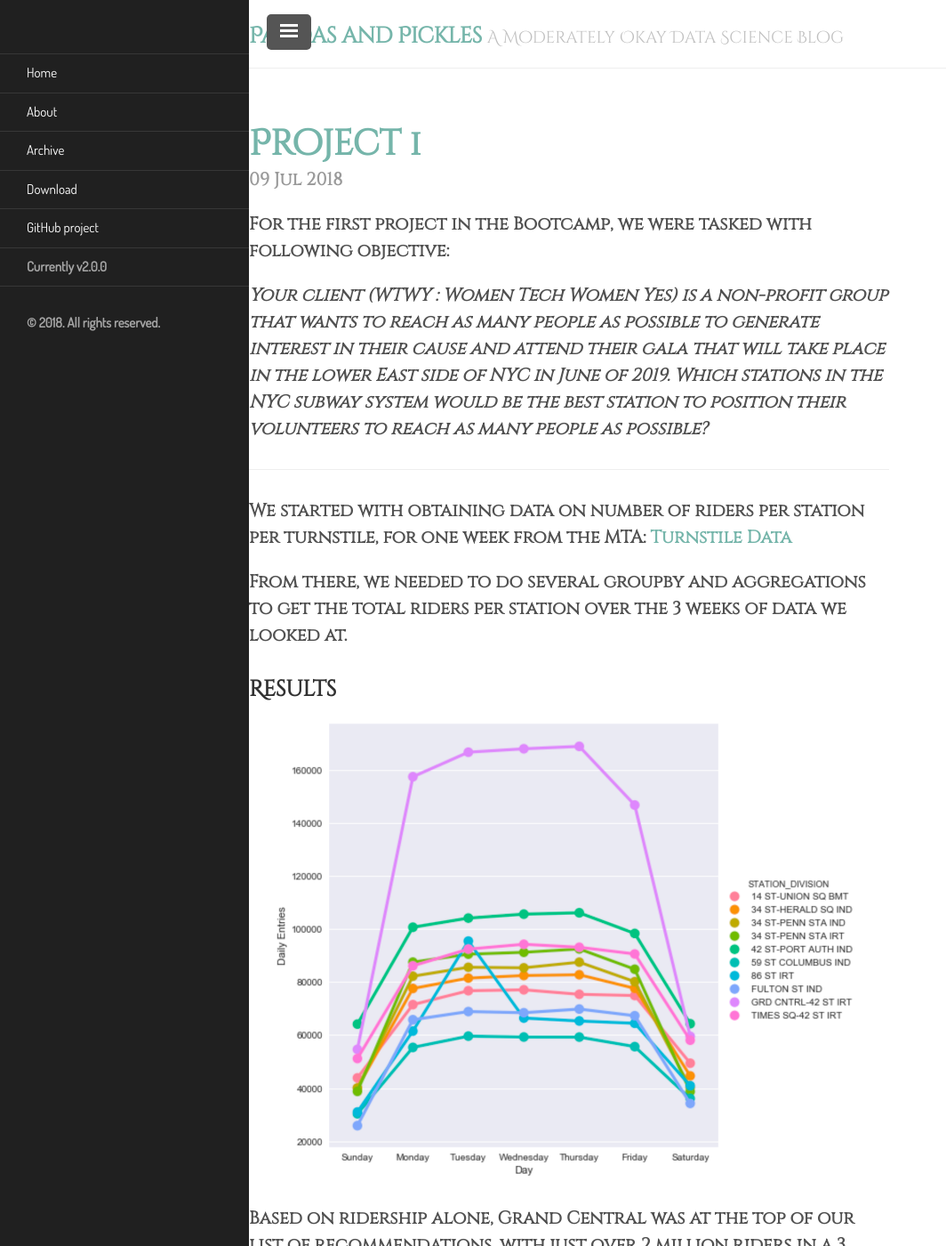
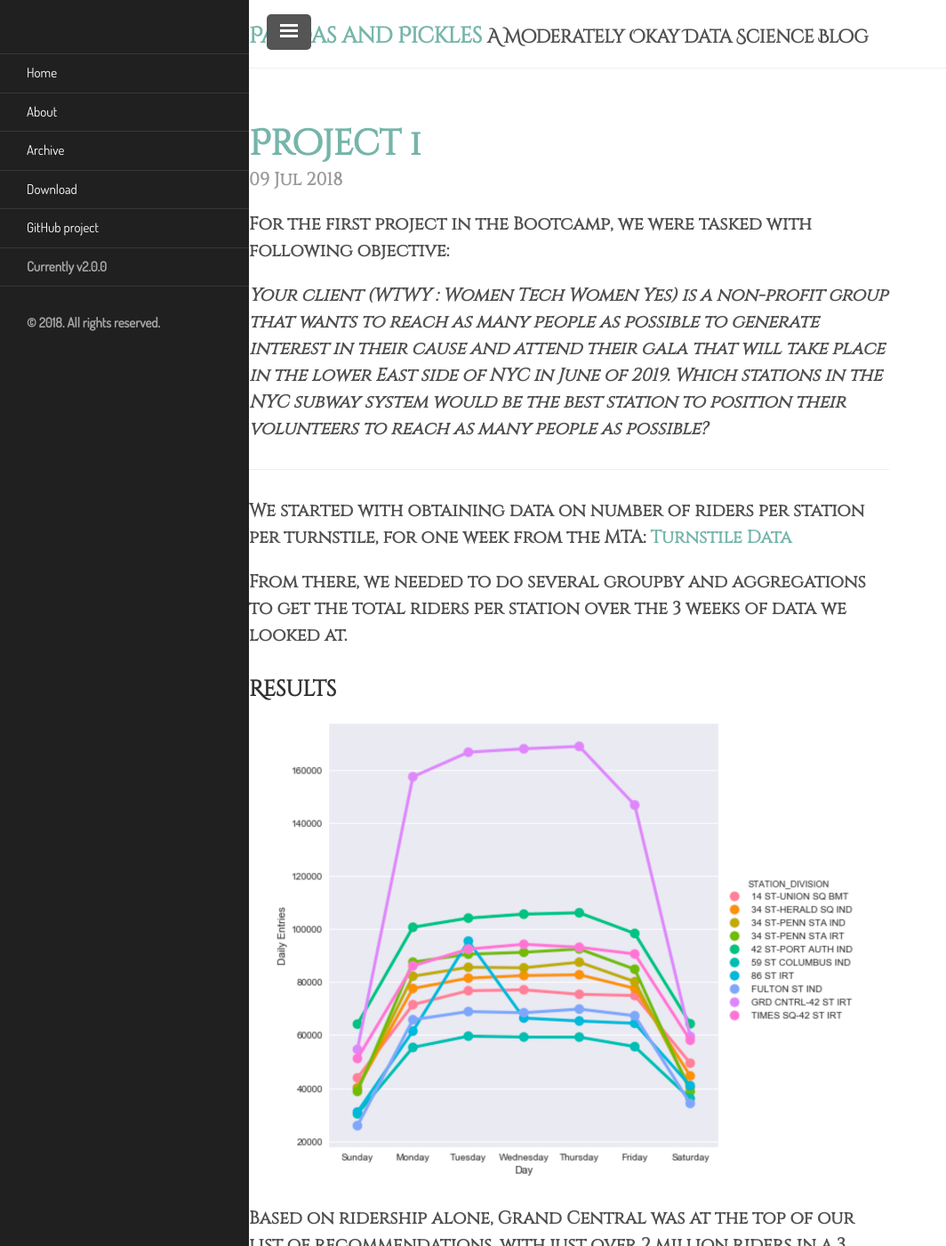
Before and after one commit to Cassini-4B/Cassini-4B.github.io, a Jekyll site: the page built from index.html, in a window 1280 px wide and 1400 px high. Shown: the whole window at 89% size, without its empty margins (0-1064 px from the left). Built offline with Jekyll 4.4.1, drawn with Linux system fonts in a browser that asks for light colours; some web fonts are replaced; the list of posts is cut into pages by our own code.

Commit message:
updated fonts

```diff
--- a/public/css/poole.css
+++ b/public/css/poole.css
@@ -302,7 +302,7 @@
 
 .masthead {
   padding-top:    1rem;
-  padding-bottom: 1rem;
+  padding-bottom: 1.25rem;
   margin-bottom: 3rem;
 }
 .masthead-title {
@@ -313,9 +313,9 @@
 .masthead-title a {
   color: #505050;
 }
-.masthead-title small {
-  font-size: 75%;
-  font-weight: 400;
+.masthead-title large {
+  font-size: 100%;
+  font-weight: 900;
   color: #c0c0c0;
   letter-spacing: 0;
 }
```
